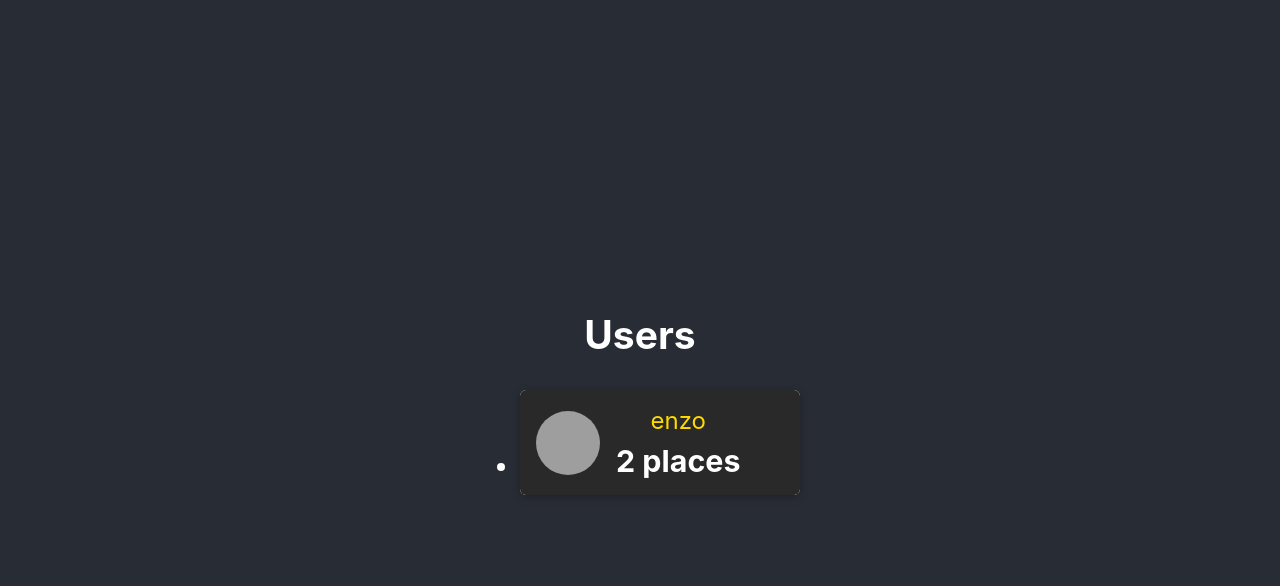
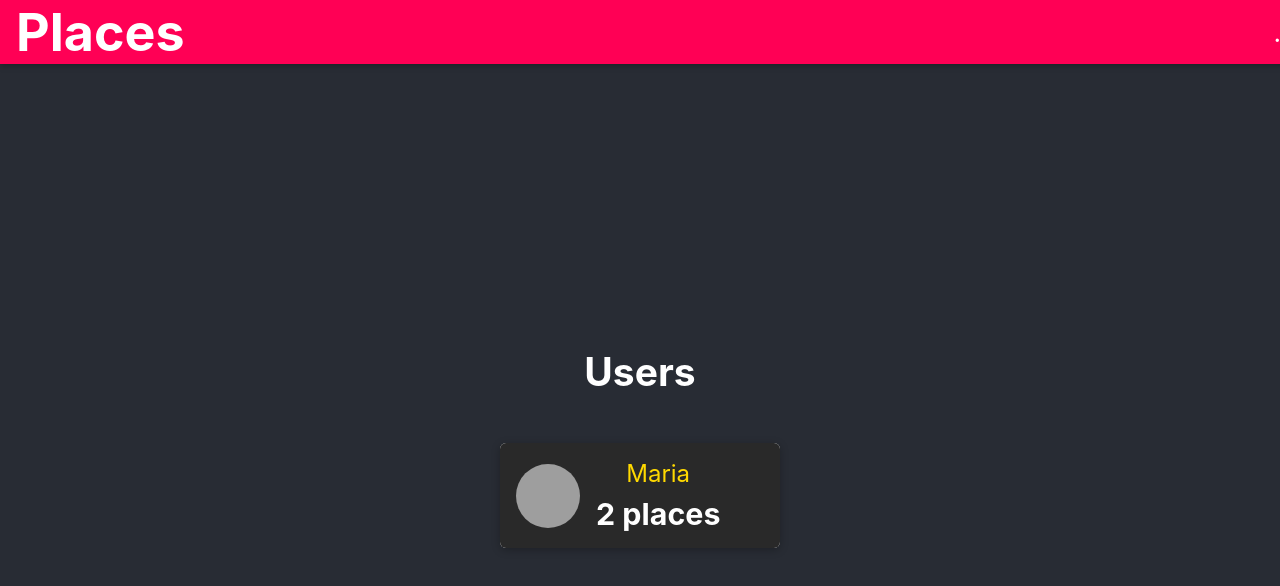
Before and after one commit to MisterEnzo/places-mern, a React (Create React App) app: page /users in a window 1280 px wide. Shown: the top 586 px of the page. Built offline with nearby package versions, Linux system fonts and the light colour scheme; grey boxes are pictures that could not be loaded.

Commit message:
add main header, and nav bar components to the app

```diff
--- a/src/App.js
+++ b/src/App.js
@@ -3,6 +3,7 @@
 import Places from './places/pages/Places';
 import Users from './users/pages/Users';
 
+import MainNavigation from './shared/components/Navigation/MainNavigation';
 import './App.css';
 
 function App() {
@@ -10,11 +11,15 @@
     <div className="App">
       <header className="App-header">
         <BrowserRouter>
-          <Switch>
-            <Route path="/places" component={Places} exact />
-            <Route path="/users" component={Users} exact />
-            <Redirect to="/" />
-          </Switch>
+          <MainNavigation />
+          <main>
+            <Switch>
+              <Route path="/places" component={Places} exact />
+              <Route path="/users" component={Users} exact />
+              <Redirect to="/" />
+            </Switch>
+          </main>
+
         </BrowserRouter>
       </header>
     </div>
--- /dev/null
+++ b/src/shared/components/Navigation/MainHeader.css
@@ -0,0 +1,23 @@
+.main-header {
+  width: 100%;
+  height: 4rem;
+  display: flex;
+  align-items: center;
+  position: fixed;
+  top: 0;
+  left: 0;
+  background: #ff0055;
+  box-shadow: 0 2px 6px rgba(0, 0, 0, 0.26);
+  padding: 0 1rem;
+  z-index: 5;
+}
+
+main {
+  margin-top: 5rem;
+}
+
+@media (min-width: 768px) {
+  .main-header {
+    justify-content: space-between;
+  }
+}
--- /dev/null
+++ b/src/shared/components/Navigation/MainHeader.js
@@ -0,0 +1,13 @@
+import React from 'react';
+
+import './MainHeader.css';
+
+const MainHeader = props => {
+  return (
+    <header className="main-header">
+    {props.children}
+    </header>
+  )
+}
+
+export default MainHeader;
--- /dev/null
+++ b/src/shared/components/Navigation/MainNavigation.css
@@ -0,0 +1,45 @@
+.main-navigation__menu-btn {
+  width: 3rem;
+  height: 3rem;
+  background: transparent;
+  border: none;
+  display: flex;
+  flex-direction: column;
+  justify-content: space-around;
+  margin-right: 2rem;
+  cursor: pointer;
+}
+
+.main-navigation__menu-btn span {
+  display: block;
+  width: 3rem;
+  height: 2.5px;
+  background: white;
+}
+
+.main-navigation__title {
+  color: white;
+}
+
+.main-navigation__title a {
+  text-decoration: none;
+  color: white;
+}
+
+.main-navigation__header-nav {
+  display: none;
+}
+
+.main-navigation__drawer-nav {
+  height: 100%;
+}
+
+@media (min-width: 768px) {
+  .main-navigation__menu-btn {
+    display: none;
+  }
+
+  .main-navigation__header-nav {
+    display: block;
+  }
+}
--- /dev/null
+++ b/src/shared/components/Navigation/MainNavigation.js
@@ -0,0 +1,25 @@
+import React from 'react';
+import { Link } from 'react-router-dom';
+
+import MainHeader from './MainHeader';
+import './MainNavigation.css';
+
+const MainNavigation = props => {
+  return (
+    <MainHeader>
+      <button className="main-navigation__menu-btn">
+        <span />
+        <span />
+        <span />
+      </button>
+      <h1 className="main-navigation__title">
+        <Link to='/'>Places</Link>
+      </h1>
+      <nav>
+        ...
+      </nav>
+    </MainHeader>
+  )
+}
+
+export default MainNavigation;
--- a/src/users/components/UsersList.js
+++ b/src/users/components/UsersList.js
@@ -1,12 +1,16 @@
-import React from 'react'
+import React from 'react';
 
+import Card from '../../shared/components/UIElements/Card';
 import UserItem from './UserItem';
+import './UsersList.css'
 
 const UsersList = props => {
   if (props.users.length === 0){
     return (
       <div className="center">
-        No Users Found.
+        <Card>
+          <h2>No Users Found.</h2>
+        </Card>
       </div>
     );
   }
--- a/src/users/pages/Users.js
+++ b/src/users/pages/Users.js
@@ -6,7 +6,7 @@
   let users = [
     {
       id:1,
-      name: 'enzo',
+      name: 'Maria',
       image: 'https://images.pexels.com/photos/774909/pexels-photo-774909.jpeg?auto=compress&cs=tinysrgb&dpr=3&h=750&w=1260',
       placeCount: 2
     }
```
